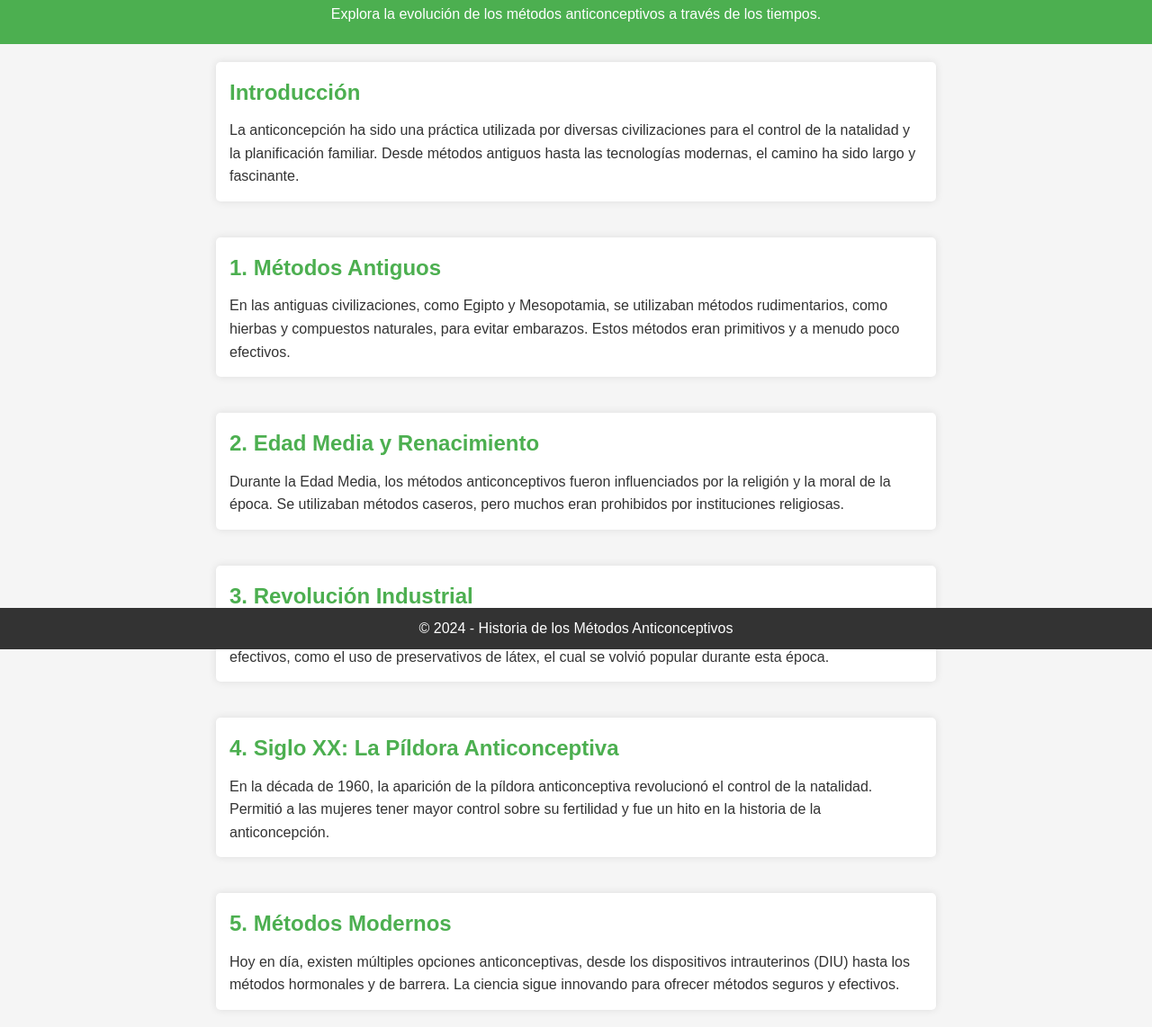
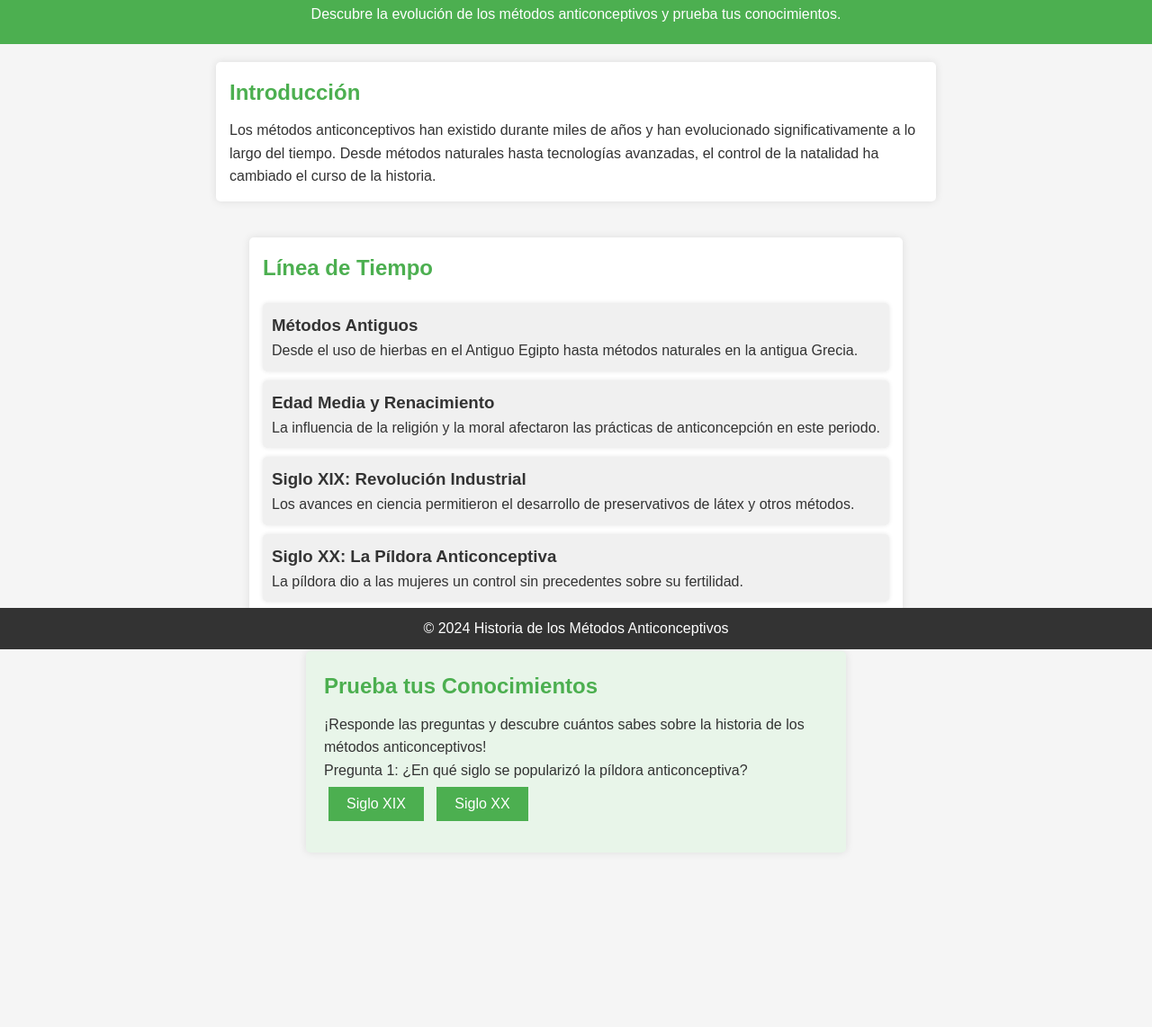
Before and after one commit to JacobitoMR/Metodos-Anticonceptivos-, a plain HTML site: page index.html in a window 1280 px wide. Shown: the part 78-1220 px from the top of the page at 90% size. After the commit the page ends 1046 px from the top, so only its background shows below. Drawn offline with Linux system fonts and the light colour scheme.

Commit message:
Add files via upload

```diff
--- a/index.html
+++ b/index.html
@@ -4,47 +4,55 @@
 <head>
     <meta charset="UTF-8">
     <meta name="viewport" content="width=device-width, initial-scale=1.0">
-    <title>Métodos Anticonceptivos y Su Trayecto en la Historia</title>
+    <title>Métodos Anticonceptivos y Su Historia</title>
     <link rel="stylesheet" href="styles.css">
 </head>
 <body>
     <header>
-        <h1>Métodos Anticonceptivos y Su Trayecto en la Historia</h1>
-        <p>Explora la evolución de los métodos anticonceptivos a través de los tiempos.</p>
+        <h1>Métodos Anticonceptivos y Su Historia</h1>
+        <p>Descubre la evolución de los métodos anticonceptivos y prueba tus conocimientos.</p>
     </header>
 
-    <section>
+    <section class="content">
         <h2>Introducción</h2>
-        <p>La anticoncepción ha sido una práctica utilizada por diversas civilizaciones para el control de la natalidad y la planificación familiar. Desde métodos antiguos hasta las tecnologías modernas, el camino ha sido largo y fascinante.</p>
+        <p>Los métodos anticonceptivos han existido durante miles de años y han evolucionado significativamente a lo largo del tiempo. Desde métodos naturales hasta tecnologías avanzadas, el control de la natalidad ha cambiado el curso de la historia.</p>
     </section>
 
-    <section>
-        <h2>1. Métodos Antiguos</h2>
-        <p>En las antiguas civilizaciones, como Egipto y Mesopotamia, se utilizaban métodos rudimentarios, como hierbas y compuestos naturales, para evitar embarazos. Estos métodos eran primitivos y a menudo poco efectivos.</p>
+    <section class="timeline">
+        <h2>Línea de Tiempo</h2>
+        <div class="period">
+            <h3>Métodos Antiguos</h3>
+            <p>Desde el uso de hierbas en el Antiguo Egipto hasta métodos naturales en la antigua Grecia.</p>
+        </div>
+        <div class="period">
+            <h3>Edad Media y Renacimiento</h3>
+            <p>La influencia de la religión y la moral afectaron las prácticas de anticoncepción en este periodo.</p>
+        </div>
+        <div class="period">
+            <h3>Siglo XIX: Revolución Industrial</h3>
+            <p>Los avances en ciencia permitieron el desarrollo de preservativos de látex y otros métodos.</p>
+        </div>
+        <div class="period">
+            <h3>Siglo XX: La Píldora Anticonceptiva</h3>
+            <p>La píldora dio a las mujeres un control sin precedentes sobre su fertilidad.</p>
+        </div>
     </section>
 
-    <section>
-        <h2>2. Edad Media y Renacimiento</h2>
-        <p>Durante la Edad Media, los métodos anticonceptivos fueron influenciados por la religión y la moral de la época. Se utilizaban métodos caseros, pero muchos eran prohibidos por instituciones religiosas.</p>
-    </section>
-
-    <section>
-        <h2>3. Revolución Industrial</h2>
-        <p>Con el avance de la ciencia y la medicina en el siglo XIX, comenzaron a desarrollarse métodos más efectivos, como el uso de preservativos de látex, el cual se volvió popular durante esta época.</p>
-    </section>
-
-    <section>
-        <h2>4. Siglo XX: La Píldora Anticonceptiva</h2>
-        <p>En la década de 1960, la aparición de la píldora anticonceptiva revolucionó el control de la natalidad. Permitió a las mujeres tener mayor control sobre su fertilidad y fue un hito en la historia de la anticoncepción.</p>
-    </section>
-
-    <section>
-        <h2>5. Métodos Modernos</h2>
-        <p>Hoy en día, existen múltiples opciones anticonceptivas, desde los dispositivos intrauterinos (DIU) hasta los métodos hormonales y de barrera. La ciencia sigue innovando para ofrecer métodos seguros y efectivos.</p>
+    <section class="quiz">
+        <h2>Prueba tus Conocimientos</h2>
+        <p>¡Responde las preguntas y descubre cuántos sabes sobre la historia de los métodos anticonceptivos!</p>
+        <div id="quiz-container">
+            <p>Pregunta 1: ¿En qué siglo se popularizó la píldora anticonceptiva?</p>
+            <button onclick="checkAnswer('incorrect')">Siglo XIX</button>
+            <button onclick="checkAnswer('correct')">Siglo XX</button>
+            <p id="quiz-feedback"></p>
+        </div>
     </section>
 
     <footer>
-        <p>&copy; 2024 - Historia de los Métodos Anticonceptivos</p>
+        <p>&copy; 2024 Historia de los Métodos Anticonceptivos</p>
     </footer>
+
+    <script src="script.js"></script>
 </body>
 </html>
--- a/styles.css
+++ b/styles.css
@@ -41,6 +41,41 @@ h2 {
     margin-bottom: 10px;
 }
 
+.timeline {
+    display: flex;
+    flex-direction: column;
+    gap: 10px;
+}
+
+.period {
+    padding: 10px;
+    background-color: #f0f0f0;
+    border-radius: 5px;
+    box-shadow: 0 0 5px rgba(0, 0, 0, 0.1);
+}
+
+.quiz {
+    background-color: #e8f5e9;
+    padding: 20px;
+    border-radius: 5px;
+    width: 100%;
+    max-width: 600px;
+}
+
+button {
+    background-color: #4CAF50;
+    color: white;
+    border: none;
+    padding: 10px 20px;
+    margin: 5px;
+    cursor: pointer;
+    font-size: 16px;
+}
+
+button:hover {
+    background-color: #45a049;
+}
+
 footer {
     background-color: #333;
     color: white;
@@ -50,3 +85,9 @@ footer {
     position: absolute;
     bottom: 0;
 }
+
+#quiz-feedback {
+    margin-top: 10px;
+    font-size: 18px;
+    font-weight: bold;
+}
```
